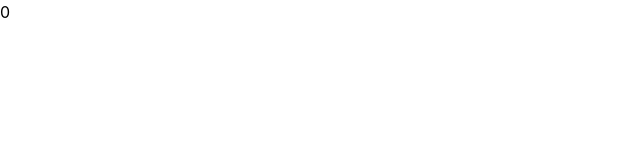
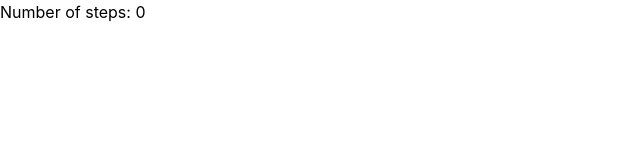
Before and after one commit to photkosee/react-pymetrics-towers, a React (Vite) app: page / in a window 1280 px wide. Shown: the top 160 px of the page, without its empty margins (0-640 px from the left). Built offline with nearby package versions, Linux system fonts and the light colour scheme; the HTML template or start-up script is replaced by a standard one.

Commit message:
fix: flickering screen when draging

```diff
--- a/src/App.tsx
+++ b/src/App.tsx
@@ -16,7 +16,7 @@ const initialBlocks: Block[] = [
   { id: 4, color: 'bg-gradient-to-r from-pink-500 to-rose-600' },
 ];
 
-const Example: React.FC = () => {
+const Home: React.FC = () => {
   const [countStep, setCountStep] = useState<number>(0);
   const [firstPattern, setFirstPattern] = useState<Block[]>([]);
   const [secondPattern, setSecondPattern] = useState<Block[]>([]);
@@ -142,29 +142,29 @@ const Example: React.FC = () => {
   };
 
   return (
-    <div className='
-      w-screen h-screen flex flex-col gap-5 justify-around items-center p-5
+    <main className='
+      h-screen flex flex-col gap-5 w-screen overflow-x-hidden
+      justify-around items-center p-5
       '
     >
+      <div className='fixed my-auto mx-auto flex flex-col items-center gap-10'>
         <div>
-        {countStep}
+          Number of steps: {countStep}
         </div>
 
-      <div>
-        <div className='flex justify-center gap-3 w-full'>
+        <div className='max-w-[250px] border-2 border-neutral-300 rounded-lg px-3 md:px-5 pb-1 pt-3'>
+          <div className='flex justify-center gap-1'>
             {[0, 1, 2].map((towerIndex) => (
               <div className='
-              w-24 h-full flex flex-col-reverse
+                w-10 md:w-14 h-full flex flex-col-reverse
                 justify-center items-center gap-[0.1rem]
                 '
                 key={towerIndex}
               >
-              <div className='w-24 h-3 rounded-xl border-2 bg-neutral-100' />
-
                 {patterns[towerIndex].blocks
                   .map((block) => (
                     <div className={`
-                    w-16 h-14 rounded-xl ${block.color}
+                    w-10 h-8 md:w-14 md:h-12 rounded-lg md:rounded-xl ${block.color}
                       `}
                       key={block.id}
                     />
@@ -173,7 +173,7 @@ const Example: React.FC = () => {
                 {new Array(5 - patterns[towerIndex].blocks.length).fill(0)
                   .map((_, index) => (
                     <div className='
-                    w-16 h-14 rounded-xl border-2 invisible
+                      w-10 h-8 md:w-14 md:h-12 rounded-lg md:rounded-xl border-2 invisible
                       '
                       key={index}
                     />
@@ -183,17 +183,17 @@ const Example: React.FC = () => {
           </div>
         </div>
 
-      <div>
+        <div className='w-[320px]'>
           <DragDropContext onDragEnd={onDragEnd}>
-          <div className='flex justify-center gap-3 w-full'>
+            <div className='flex justify-center gap-2 md:gap-3 w-[320px]'>
               {[0, 1, 2].map((towerIndex) => (
                 <div className='
-                w-24 h-full flex flex-col-reverse
+                  w-20 md:w-24 h-full flex flex-col-reverse
                   justify-center items-center gap-[0.1rem]
                   '
                   key={towerIndex}
                 >
-                <div className='w-24 h-3 rounded-xl border-2 bg-neutral-100' />
+                  <div className='w-20 md:w-24 h-3 rounded-xl border-2 bg-neutral-100' />
 
                   {[0, 1, 2, 3, 4].map((rowIndex) => (
                     <Droppable
@@ -207,7 +207,7 @@ const Example: React.FC = () => {
                           key={rowIndex}
                           ref={provided.innerRef}
                           className={`
-                        w-16 h-14 flex justify-center items-center rounded-xl border-dashed
+                            w-14 h-12 md:w-16 md:h-14 flex justify-center items-center rounded-xl border-dashed
                             ${snapshot.isDraggingOver &&
                               'transform scale-110 border-4 border-slate-400/10 bg-neutral-100'
                             }
@@ -229,7 +229,7 @@ const Example: React.FC = () => {
                                         {...provided.draggableProps}
                                         {...provided.dragHandleProps}
                                         className={`
-                                      w-16 h-14 rounded-xl ${block.color}
+                                        w-14 h-12 md:w-16 md:h-14 rounded-xl ${block.color}
                                         ${isAtTop(blockIndex, towerIndex) ? '' :
                                           'hover:scale-105 ease-in-out'
                                         }
@@ -253,7 +253,8 @@ const Example: React.FC = () => {
           </DragDropContext>
         </div>
       </div>
+    </main>
   );
 };
 
-export default Example;
+export default Home;
```
Also changed, not shown: src/models/models.ts (line endings or trailing spaces). Lines whose indentation alone changed are shown as unchanged.
